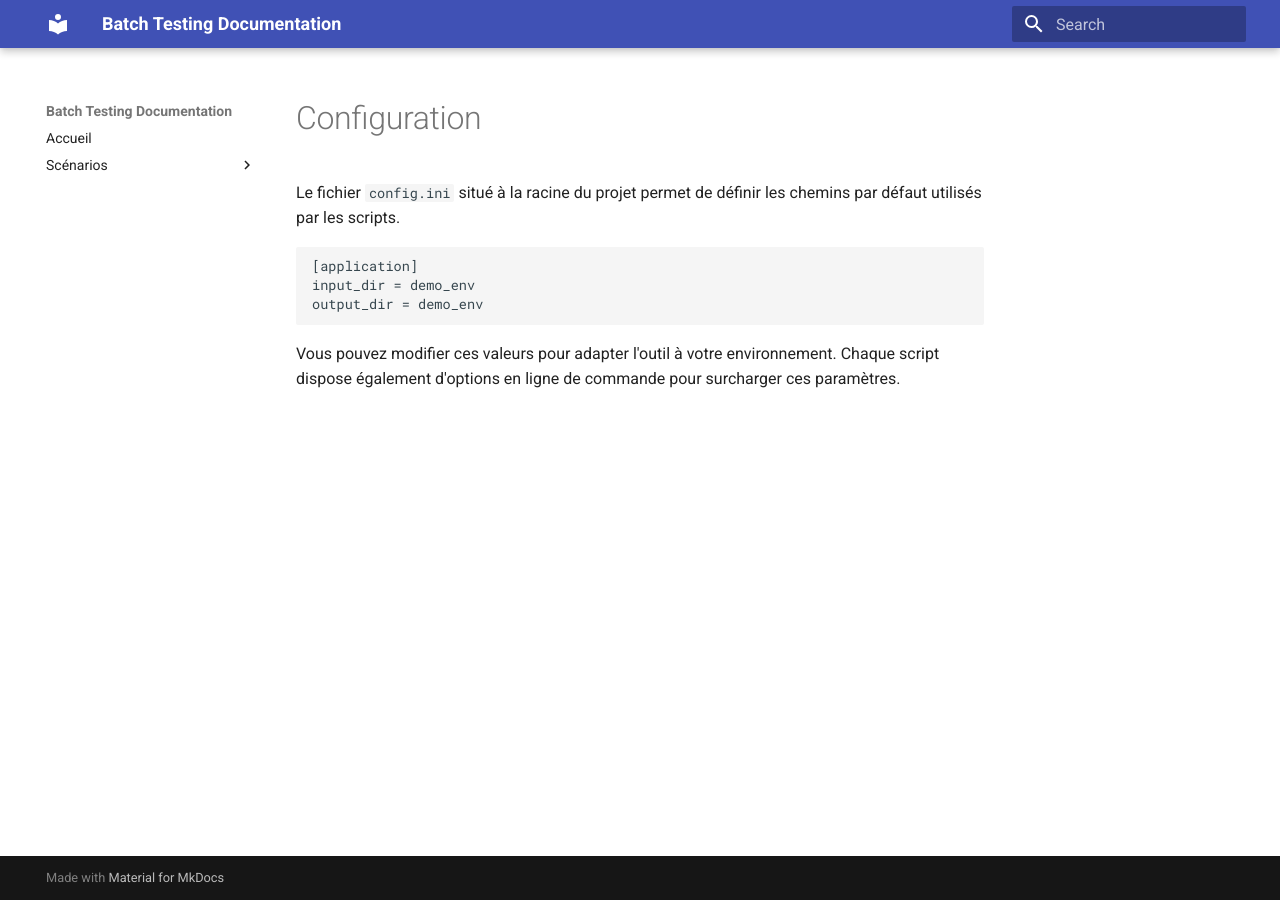
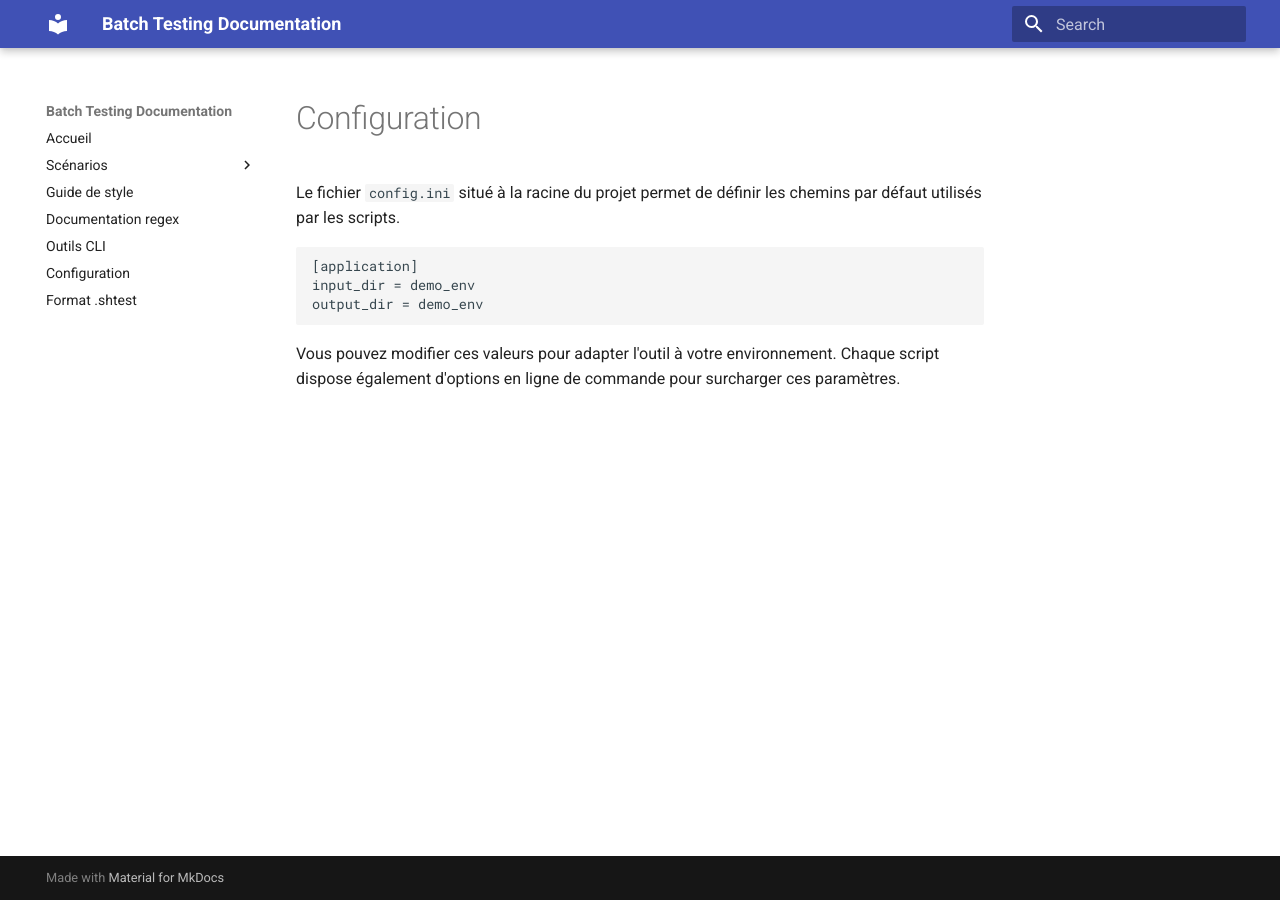
Before and after one commit to RayaneZ/batch-testing, an MkDocs documentation site: the page built from docs/docs/configuration.md, in a window 1280 px wide. Built offline with MkDocs 1.6.1 and Material for MkDocs 9.7.7, drawn with Linux system fonts in a browser that asks for light colours; nearby versions of some CDN libraries; library files that are not in the unit come from our copies; comment, search, counter and statistics services are not loaded.

Commit message:
Fix MkDocs navigation

```diff
--- a/docs/mkdocs.yml
+++ b/docs/mkdocs.yml
@@ -3,11 +3,15 @@ site_name: Batch Testing Documentation
 theme:
   name: material
 nav:
-  - Accueil: index.md
+  - Accueil: docs/index.md
   - Scénarios:
       - bdd_example: bdd_example.md
       - demo_long_test: demo_long_test.md
-
+  - Guide de style: docs/style-guide.md
+  - Documentation regex: docs/regex_documentation.md
+  - Outils CLI: docs/cli.md
+  - Configuration: docs/configuration.md
+  - Format .shtest: docs/shtest_format.md
 
 extra_css:
   - assets/vendor/highlight.js/styles/monokai.css
@@ -18,5 +22,3 @@ extra_javascript:
   - assets/vendor/highlight.js/lib/utils.js
   - assets/vendor/highlight.js/lib/highlight.js
   - assets/vendor/magnific-popup/jquery.magnific-popup.min.js
-
-  - Guide de style: style-guide.md
```
